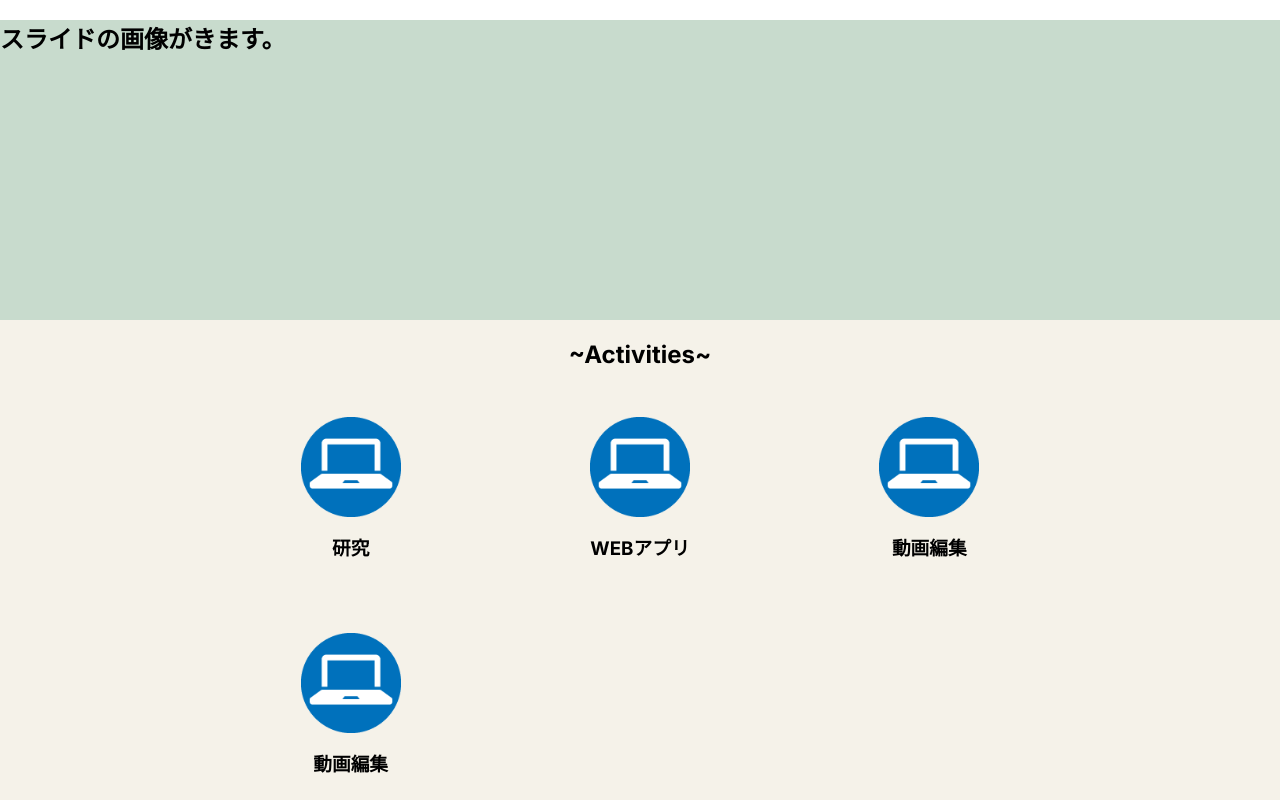
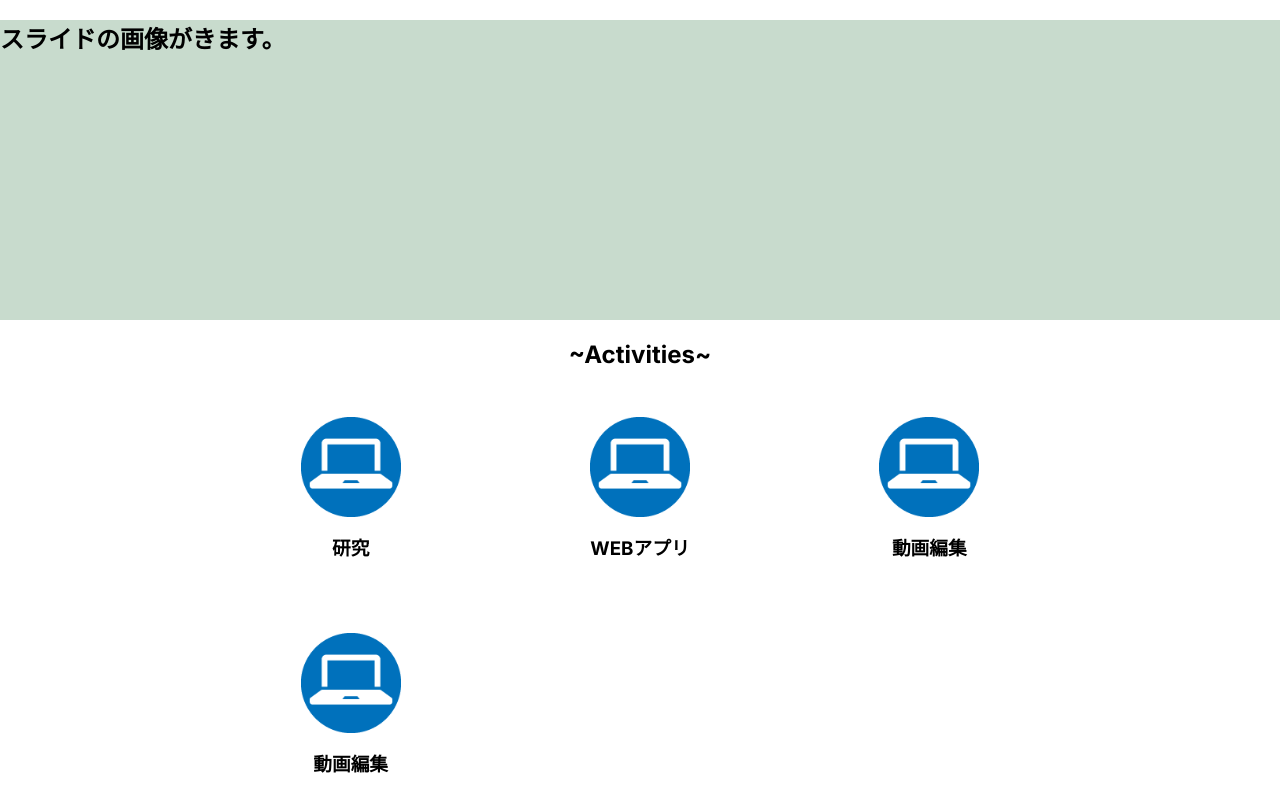
Before and after one commit to KHashimoto3/My_Portfolio, a Next.js app in the folder front/: page / in a window 1280 px wide. Shown: the top 800 px of the page. Built offline with nearby package versions, Linux system fonts and the light colour scheme.

Commit message:
背景を白にした。

```diff
--- a/front/src/app/page.tsx
+++ b/front/src/app/page.tsx
@@ -6,7 +6,7 @@ import HomeSkills from "./_home-sections/HomeSkills";
 
 export default function Home() {
   return (
-    <div style={{ backgroundColor: "#f5f2e9" }}>
+    <div style={{ backgroundColor: "#ffffff" }}>
       <section
         className="slide-show"
         style={{
```
